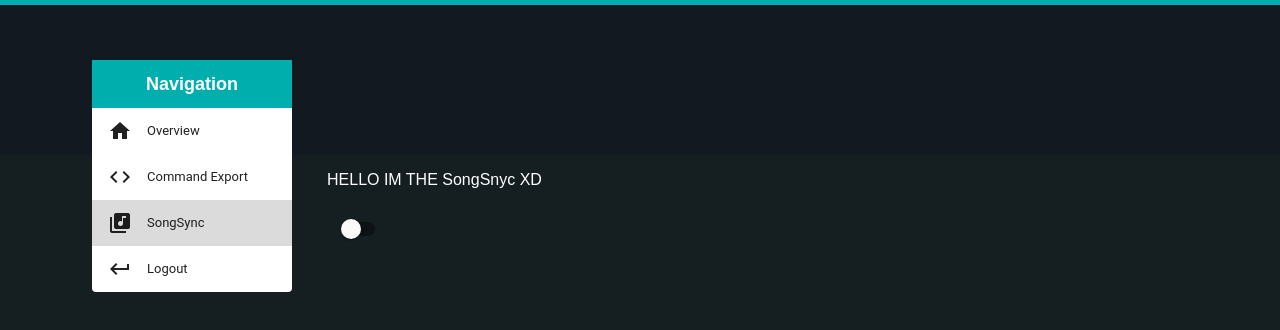
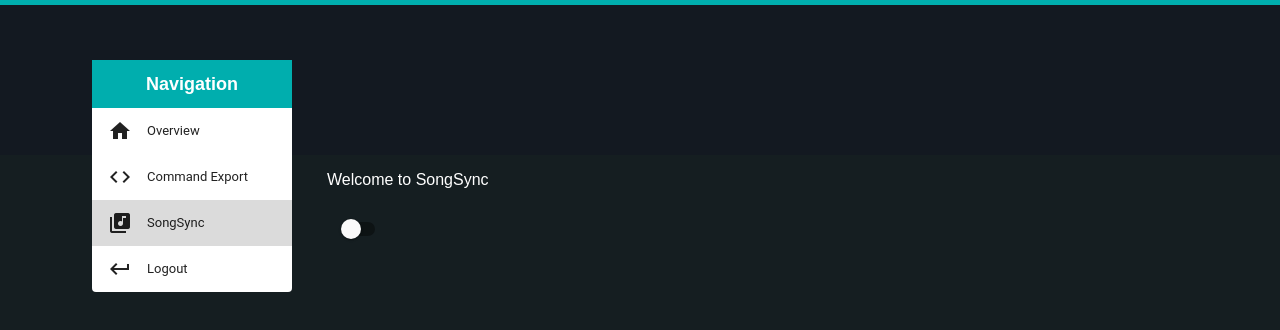
Before and after one commit to Twasi/twasi-desktop, a React (Create React App) app: page /songsync in a window 1280 px wide. Shown: the top 330 px of the page. Built offline with nearby package versions, Linux system fonts and the light colour scheme.

Commit message:
+ idiot name removal

```diff
--- a/src/sites/SongSync.js
+++ b/src/sites/SongSync.js
@@ -5,7 +5,7 @@ class SongSync extends Component {
     render() {
         return (
             <div>
-                <p>HELLO IM THE SongSnyc XD</p>
+                <p>Welcome to SongSync</p>
                 <Switch />
             </div>
         );
```
